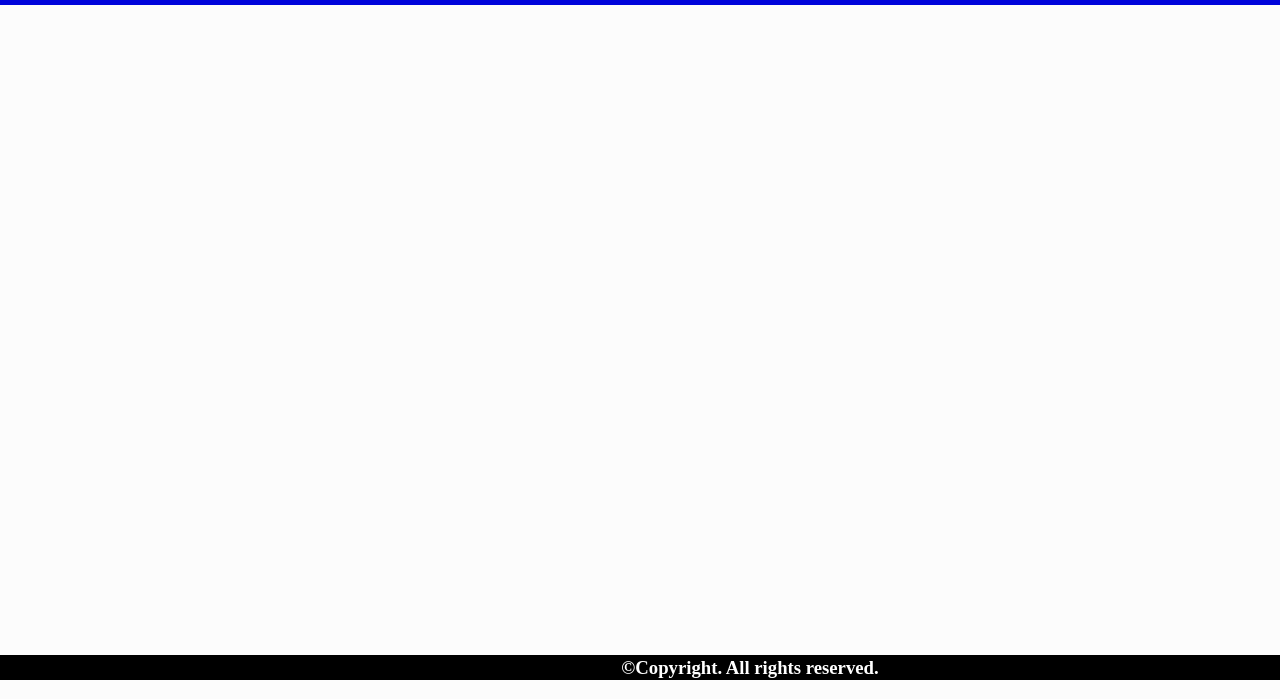
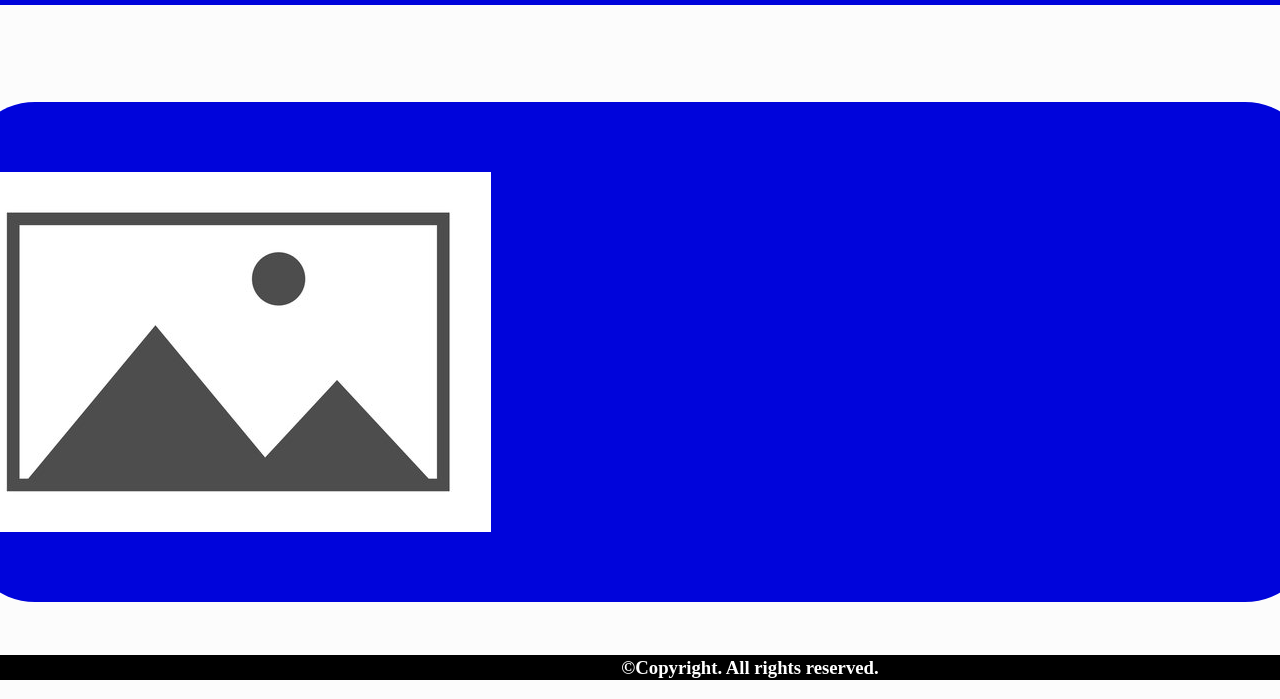
Before and after one commit to jl22062/91893--Kimi-Luo, a plain HTML site: page help.html in a window 1280 px wide. Shown: the part 120-819 px from the top of the page. Drawn offline with Linux system fonts and the light colour scheme; a web font is replaced by a local one.

Commit message:
Updated help page
Updated the help page as well as updated the help page css

```diff
--- a/help.html
+++ b/help.html
@@ -15,7 +15,9 @@
         <div class="help"><a href="help.html">Help</a></div>
     </header>
     <div class="helpContainer">
-
+        <div class="QNA">
+            <img src="img/stock.jpg" alt="placeholder">
+        </div>
     </div>
     <footer>
         <h3 class="copyrightLable">©Copyright. All rights reserved.</h3>
--- a/style/style.css
+++ b/style/style.css
@@ -112,5 +112,20 @@ footer > h3{
 
 /* Help page css */
 .helpContainer{
- nogng
+    display: flex;
+    flex-direction: column;
+    justify-content: center;
+    align-items: center;
+    height: 694px;
 }
+
+.QNA{
+    display: flex;
+    flex-direction: row;
+    justify-content: left;
+    align-items: center;
+    width: 1350px;
+    height: 500px;
+    background-color: #0004DB;
+    border-radius: 70px;
+}
```
Also changed, not shown: img/stock.jpg (added).
